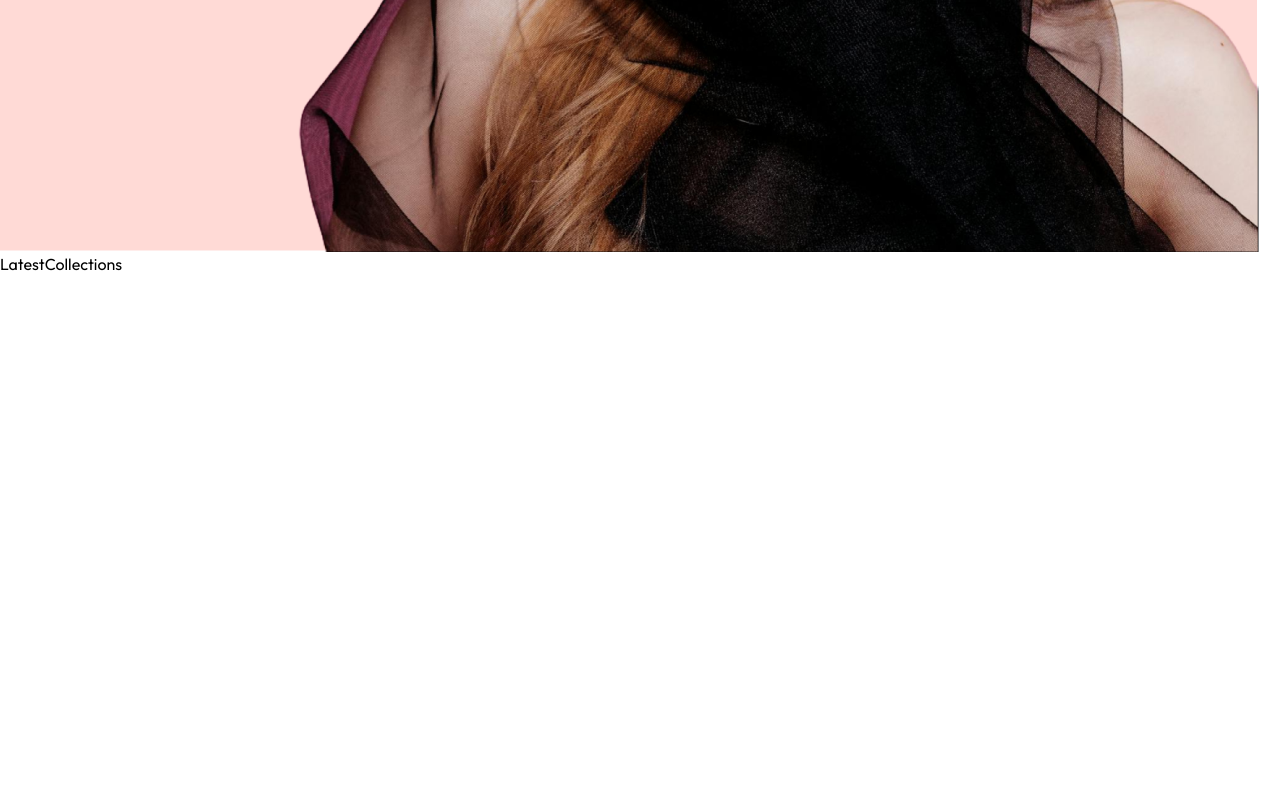
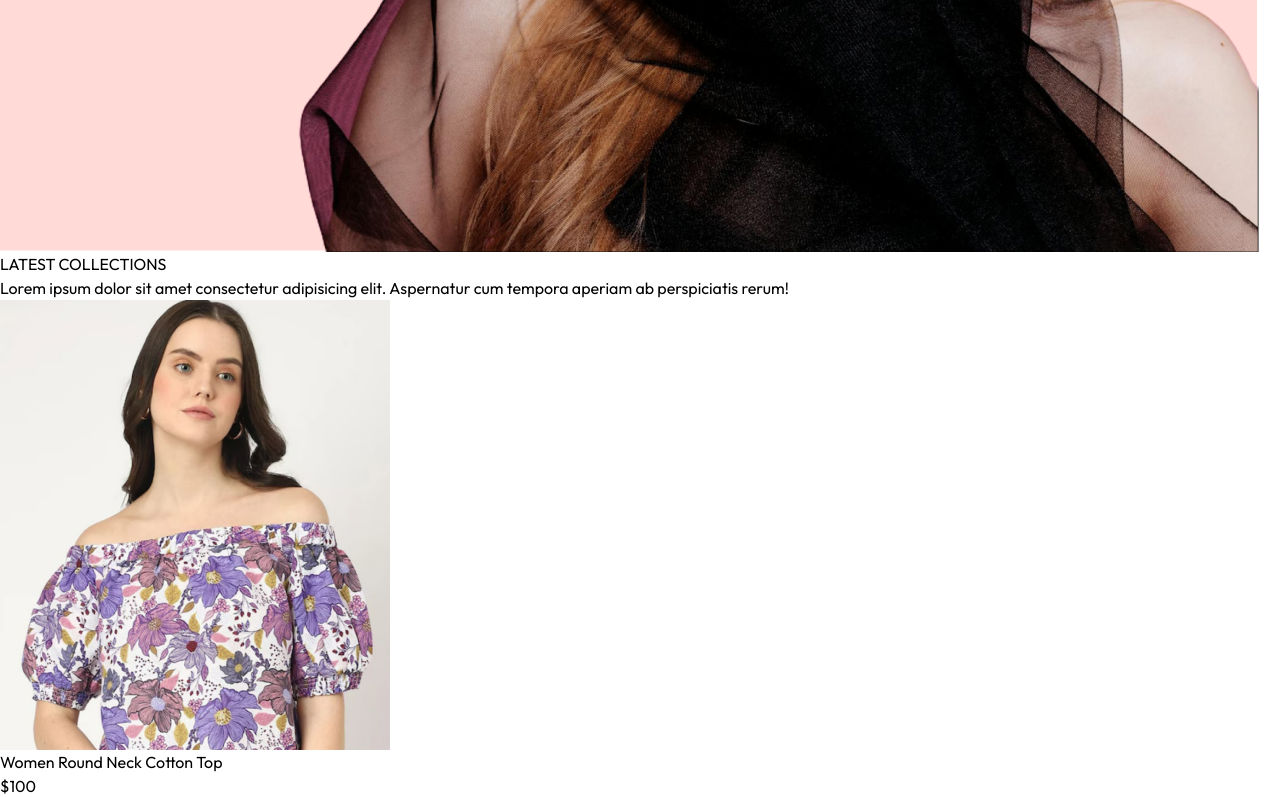
Before and after one commit to Vinit-Pothuraju/Ecom-Web, a React (Vite) app in the folder Frontend/: page / in a window 1280 px wide. Shown: the part 1350-2147 px from the top of the page. Before the commit the page ends 1626 px from the top, so only its background shows below. Built offline with nearby package versions, Linux system fonts and the light colour scheme.

Commit message:
Add Latest Products Component

```diff
--- a/Frontend/src/components/LatestCollections.jsx
+++ b/Frontend/src/components/LatestCollections.jsx
@@ -1,8 +1,37 @@
-import React from 'react'
+import React, { use, useEffect } from 'react'
+import { useContext } from 'react'
+import { ShopContext } from '../context/ShopContext'
+import Title from './title';
+import { useState } from 'react';
+import ProductItem from './ProductItem';
+
 
 const LatestCollections = () => {
+  const  {products}=useContext(ShopContext);
+  const [latestProducts,setlatestProducts]= useState([]);
+  // console.log(products)
+
+
+  useEffect(() => {
+    setlatestProducts(products.slice(0,10))},[])
+
   return (
-    <div>LatestCollections</div>
+    <div className='my-10'>
+      <div className='text-center py-8 text-3xl'>
+        <Title text1={'LATEST'} text2={'COLLECTIONS'}></Title>
+        <p className='w-3/4 m-auto text-xs sm:text-sm md:text-base text-gray-600'>
+        Lorem ipsum dolor sit amet consectetur adipisicing elit. Aspernatur cum tempora aperiam ab perspiciatis rerum!</p>
+      </div>
+      {/*  Redndering Products */}
+      <div className='grid grid-cols-2 sm:grid-cols-3
+      md:grid-cols-4
+      lg:grid-cols-5
+      gap-4 gap-y-6'>
+        {latestProducts.map((item,index)=>(
+          <ProductItem key={index} id={item._id} image={item.image} name={item.name} price={item.price}/>
+        ))}
+      </div>
+    </div>
   )
 }
 
--- a/Frontend/src/components/Navbar.jsx
+++ b/Frontend/src/components/Navbar.jsx
@@ -7,7 +7,7 @@
   return (
     <div className='flex items-center justify-between py-5 font-medium'>
 
-      <img src={assets.logo} className='w-36' alt="" />
+      <Link to='/'><img src={assets.logo} className='w-36' alt="" /></Link>
 
       <ul className="hidden sm:flex gap-5 text-sm text-gray-700">
 
--- /dev/null
+++ b/Frontend/src/components/ProductItem.jsx
@@ -0,0 +1,19 @@
+import React from 'react'
+import { Link } from 'react-router-dom'
+import { ShopContext } from '../context/ShopContext'
+import { useContext } from 'react'
+const ProductItem = ({id,image,name,price}) => {
+  const {currency}=useContext(ShopContext);
+
+  return (
+    <Link className='text-gray-700 cursor-pointer' to={`/product/${id}`}>
+      <div className='overflow-hidden ' >
+        <img src={image[0]} alt="" className='hover:scale-110 transition ease-in-out' />
+        <p className='pt-3 pb-1 text-sm'>{name}</p>
+        <p className='text-sm font-medium'>{currency}{price}</p>
+      </div>
+    </Link>
+  )
+}
+
+export default ProductItem
--- /dev/null
+++ b/Frontend/src/components/Title.jsx
@@ -0,0 +1,12 @@
+import React from 'react'
+
+const Title = ({text1,text2}) => {
+  return (
+    <div className='inline-flex gap-2 items-center mb-3'>
+      <p className='text-gray-500'>{text1} <span className='text-gray-700 font-medium'>{text2}</span></p>
+      <p className='w-8 sm:w-12 h-[1px] sm:h-[2px] bg-gray-700'></p>
+    </div>
+  )
+}
+
+export default Title
--- a/Frontend/src/context/ShopContext.jsx
+++ b/Frontend/src/context/ShopContext.jsx
@@ -1,6 +1,6 @@
 import  { createContext } from 'react'
 import { products } from '../assets/assets';
-const ShopContext = createContext();
+export const ShopContext = createContext();
  const ShopContextProvider = (props)=>
  {
 
@@ -19,4 +19,4 @@
   )
  }
 
-export default ShopContext,ShopContextProvider
+export default ShopContextProvider
--- a/Frontend/src/index.css
+++ b/Frontend/src/index.css
@@ -16,3 +16,10 @@
   font-weight: 400;
   font-style: normal;
 }
+
+@media(max-width: 640px){
+  a.active{
+    background-color: black;
+    color: white;
+  }
+}
--- a/Frontend/src/main.jsx
+++ b/Frontend/src/main.jsx
@@ -4,10 +4,13 @@
 import { BrowserRouter } from 'react-router-dom'
 import './index.css'
 import App from './App.jsx'
+import ShopContextProvider from './context/ShopContext.jsx'
 
 createRoot(document.getElementById('root')).render(
   <BrowserRouter>
-  <App/>
+   <ShopContextProvider>
+      <App/>
+   </ShopContextProvider>
   </BrowserRouter>
 
 )
```
